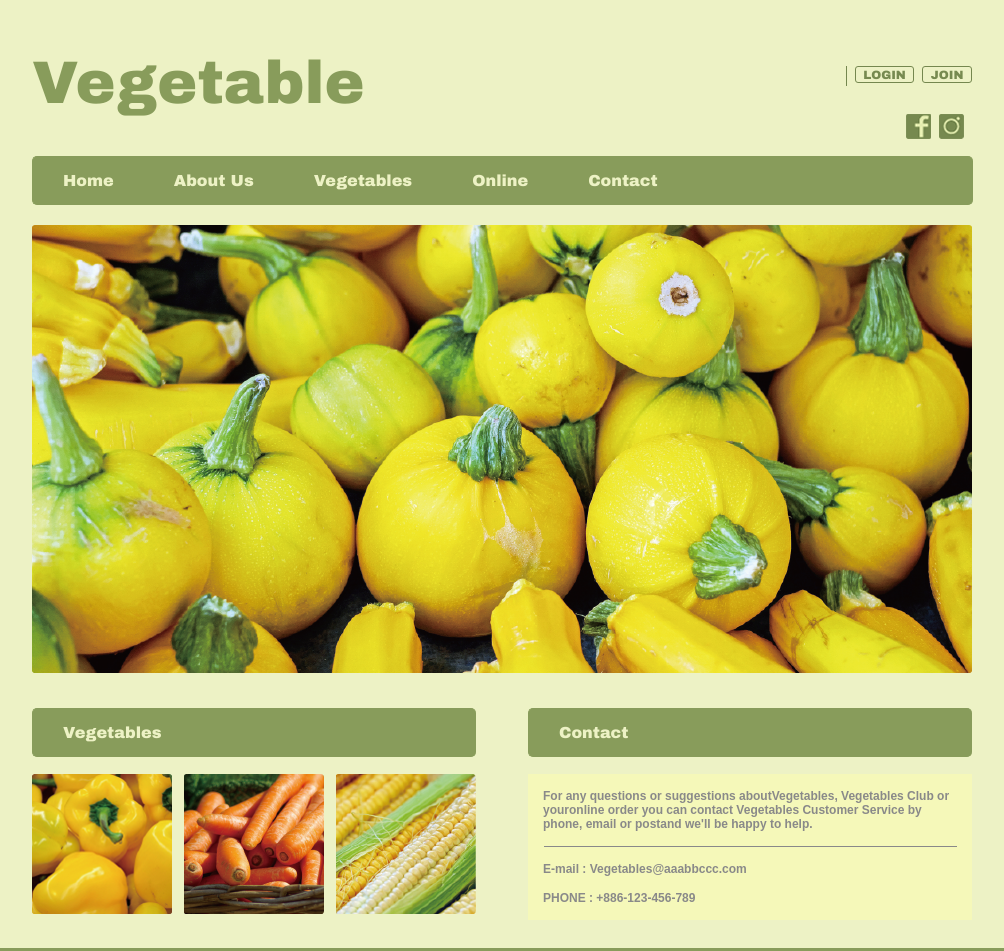
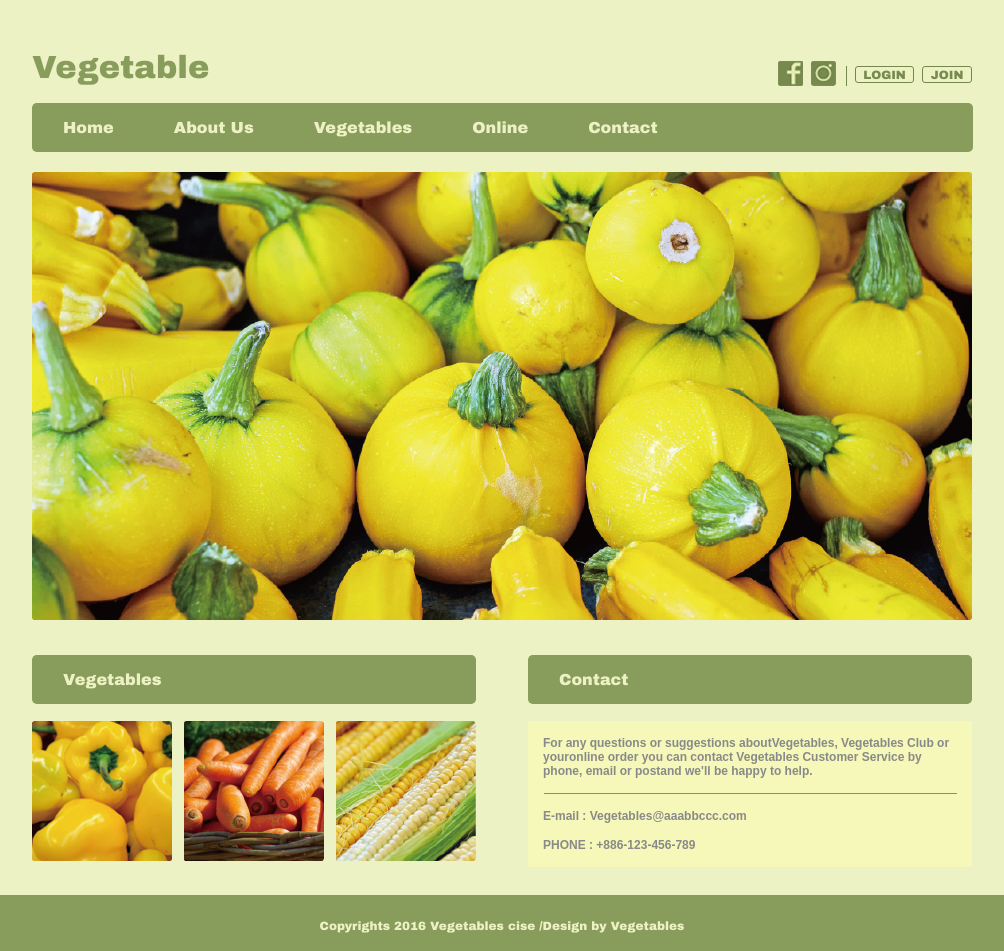
Before and after one commit to MingyangKo/vegetable, a plain HTML site: page index.html in a window 1280 px wide. Shown: the top 951 px of the page, without its empty margins (138-1142 px from the left). Drawn offline with Linux system fonts and the light colour scheme.

Commit message:
Update stylesheet.css

```diff
--- a/css/stylesheet.css
+++ b/css/stylesheet.css
@@ -2,9 +2,6 @@
   content: "";
   display: block;
   clear: both;
-}
-h1{
-  font-size:60px;
 }
 body{
   background-color:#EDF2C5 ;
@@ -26,6 +23,7 @@ h1{
 /*  width: 270px;*/
   height: 43px;
   float:left;
+  font-size:43;
 }
 
 .banner{
```
